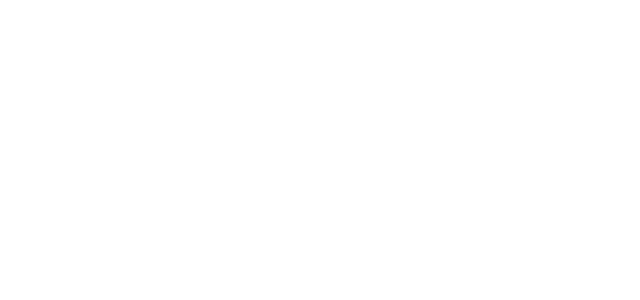
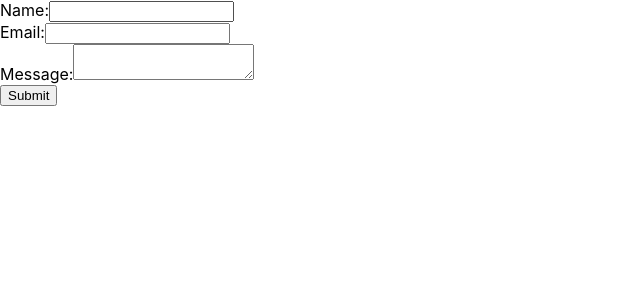
Before and after one commit to Mattlotus/mikbropro, a React (Create React App) app: page /Booknow in a window 1280 px wide. Before the commit this address had no page. Shown: the top 300 px of the page, without its empty margins (0-640 px from the left). Built offline with nearby package versions, Linux system fonts and the light colour scheme; a web font is replaced by a local one.

Commit message:
book  now page

```diff
--- a/src/App.js
+++ b/src/App.js
@@ -8,6 +8,7 @@
 import Profile from './Pages/Profile';
 import Commercial from './Pages/Commercial';
 import Portraits from './Pages/Portraits';
+import Booknow from './Pages/Booknow';
 
 function App() {
   return (
@@ -16,6 +17,8 @@
       <Route path='/commercial' element={<Commercial/>}/>
       <Route path='/portraits' element={<Portraits/>}/>
       <Route path='/profile' element={<Profile/>}/>
+      <Route path='/Booknow' element={<Booknow/>}/>
+
 
     </Routes>
   );
--- a/src/Pages/Booknow.jsx
+++ b/src/Pages/Booknow.jsx
@@ -1,11 +1,71 @@
-import React from 'react'
 
-function Booknow() {
+import React, { useState } from 'react';
+
+
+const Booknow = () => {
+  // Define state for form fields
+  const [formData, setFormData] = useState({
+    name: '',
+    email: '',
+    message: '',
+  });
+
+  // Handle input change
+  const handleChange = (e) => {
+    const { name, value } = e.target;
+    setFormData((prevData) => ({
+      ...prevData,
+      [name]: value,
+    }));
+  };
+
+  // Handle form submission
+  const handleSubmit = (e) => {
+    e.preventDefault(); // Prevents page reload
+    console.log('Form Data Submitted:', formData);
+    // You can send formData to an API or perform further processing here
+  };
+
   return (
-    <div>
-      <FORM></FORM>
-    </div>
-  )
-}
+    <form onSubmit={handleSubmit}>
+      <div>
+        <label htmlFor="name">Name:</label>
+        <input
+          type="text"
+          id="name"
+          name="name"
+          value={formData.name}
+          onChange={handleChange}
+          required
+        />
+      </div>
 
-export default Booknow
+      <div>
+        <label htmlFor="email">Email:</label>
+        <input
+          type="email"
+          id="email"
+          name="email"
+          value={formData.email}
+          onChange={handleChange}
+          required
+        />
+      </div>
+
+      <div>
+        <label htmlFor="message">Message:</label>
+        <textarea
+          id="message"
+          name="message"
+          value={formData.message}
+          onChange={handleChange}
+          required
+        />
+      </div>
+
+      <button type="submit">Submit</button>
+    </form>
+  );
+};
+
+export default Booknow;
```
